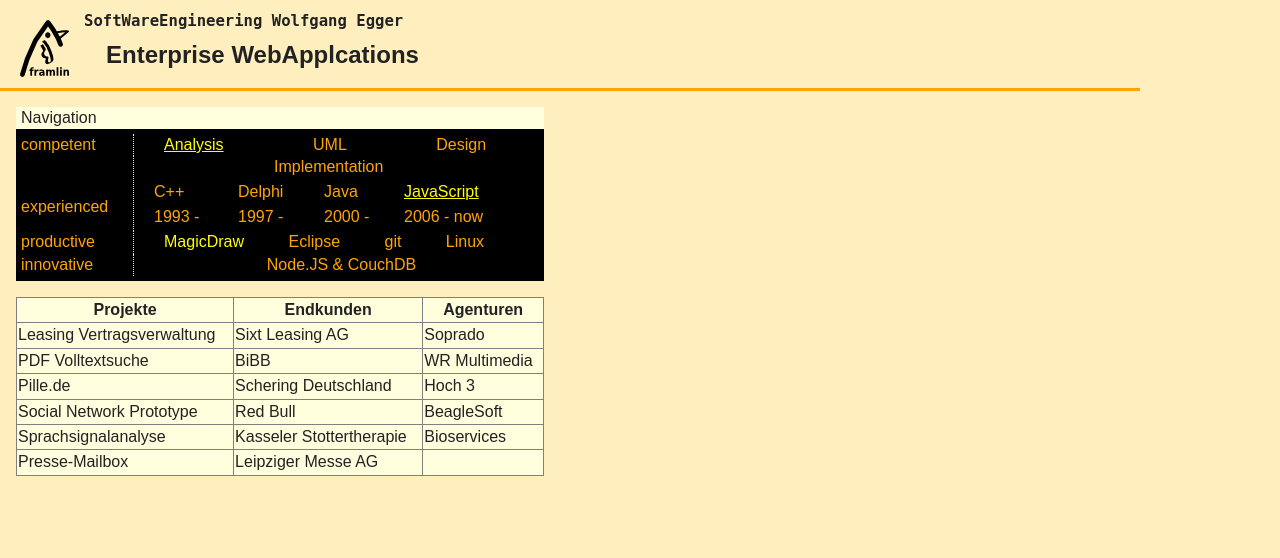
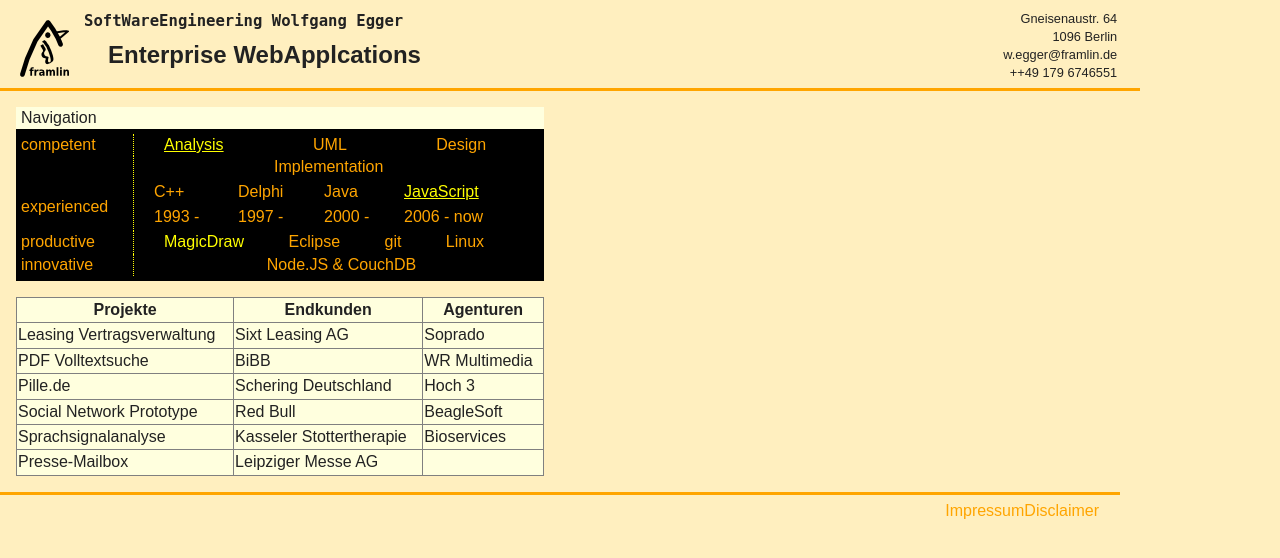
Before and after one commit to framlin/framlin, a PHP site: page / in a window 1280 px wide. Shown: the top 558 px of the page. Run offline with PHP 8.4, Linux system fonts and the light colour scheme; some libraries are stand-ins or nearby versions.

Commit message:
add footer add contact

```diff
--- a/_attachments/css/framlin.css
+++ b/_attachments/css/framlin.css
@@ -1,4 +1,4 @@
-body{
+body, footer nav{
 	background-color:#ffefbf;
 }
 /* ------  header -------- */
@@ -23,10 +23,31 @@ header span{
 header h1{
 	font-size: 1.5em;
 	margin-top: 5px;
-	margin-left: 4em;
+	margin-left: 1em;
 }
 
-#heading, #main{
+#slogan{
+	float:left;
+}
+
+#contact{
+	margin-left:36em;
+	margin-right: 1em;
+	text-align: right;
+	font-size: 0.8em;
+}
+
+#contact p{
+	margin: 0;
+}
+
+#contact span{
+	font-weight: bold;
+	margin-right: 20px;
+}
+
+
+#heading, #main, footer{
 	max-width: 70em;
 }
 
@@ -163,3 +184,17 @@ section header h1{
 	font-size: 1.1em;
 	margin: 0;
 }
+
+footer{
+	border-top-style: solid;
+	border-top-color: orange;
+	margin-right: 1em;
+}
+footer nav{
+	margin-right: 1em;
+	text-align: right;
+}
+
+footer li{
+	display: inline;
+}
--- a/_attachments/index.html
+++ b/_attachments/index.html
@@ -38,9 +38,15 @@
 	<header id='heading'>
 		<div class='clearfix'>
 			<img id='logo' src='images/framlin-logo-g+.jpg.png' />
-			<div class='slogan'>
+			<div id='slogan'>
 				<span id="firma">SoftWareEngineering Wolfgang Egger</span>
 				<h1>Enterprise WebApplcations</h1>
+			</div>
+			<div id='contact'>
+				<p>Gneisenaustr. 64</p>
+				<p>1096 Berlin</p>
+				<p>w.egger@framlin.de</p>
+				<p>++49 179 6746551</p>
 			</div>
 		</div>
 	</header>
@@ -184,7 +190,10 @@
 			</article>
 		</div>
 	</div>
-	<footer> </footer>
+					<div class='clearfix'></div>
+	<footer>
+	<nav><ul><li>Impressum</li><li>Disclaimer</li></ul></nav>
+	</footer>
 	<!-- JavaScript at the bottom for fast page loading -->
 	<!-- Grab Google CDN's jQuery, with a protocol relative URL; fall back to local if offline  -->
 	<script
--- a/_attachments/js/script.js
+++ b/_attachments/js/script.js
@@ -1,32 +1,28 @@
 /* Author: Wolfgang Egger
 */
 
-function styleArticles() {
+function hideArticles() {
 	$('section').addClass('hidden');
 }
-function styleContent() {
-	$('#content').addClass('hidden');
+
+function showSection(id) {
+	hideArticles();
+	$(id).removeClass('hidden');
+}
+
+function activateNavigation() {
+	$('nav a').click(function onClickA(){
+		var target = '#sec_' + $(this).attr('href').substring(1);
+		showSection(target);
+	});
 }
 
 function activatePage() {
 	activateNavigation();
 }
 
-function showSection(id) {
-	styleArticles();
-	$(id).removeClass('hidden');
-}
-
-function activateNavigation() {
-	$('nav a').click(function onClickA(){
-		//styleArticle();
-		var target = '#sec_' + $(this).attr('href').substring(1);
-		showSection(target);
-	});
-}
-
 function stylePage() {
-	styleArticles();
+	hideArticles();
 }
 
 jQuery(function() {
```
